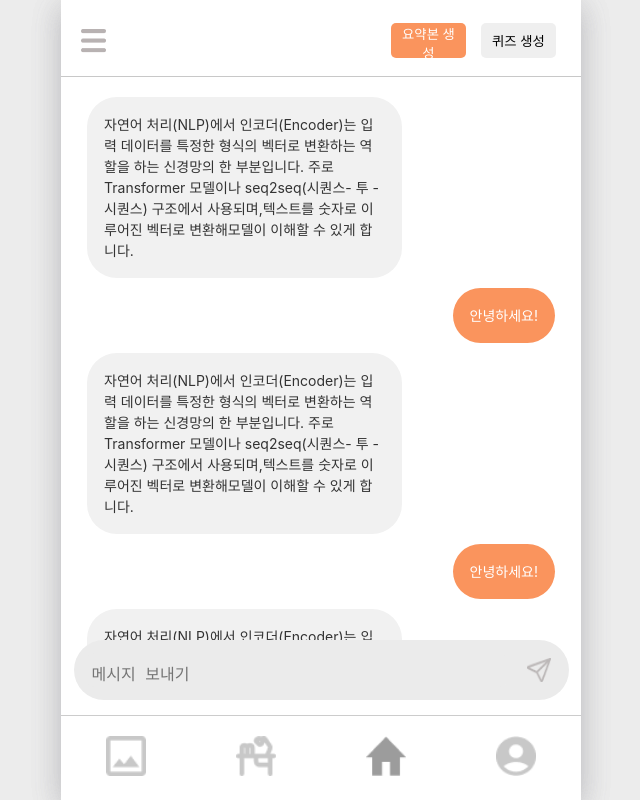
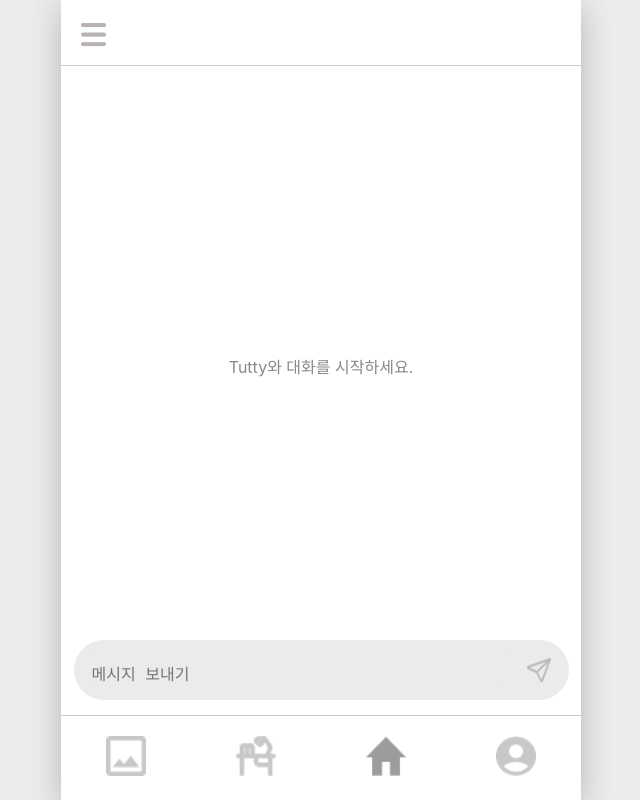
Before and after one commit to sswu-tutty/front-end, a React (Create React App) app: page / in a window 1280 px wide. Shown: the whole page, without its empty margins (319-959 px from the left). Built offline with nearby package versions, Linux system fonts and the light colour scheme.

Commit message:
feat: 챗봇 대화 api 연결

```diff
--- a/src/assets/sass/section/_home.scss
+++ b/src/assets/sass/section/_home.scss
@@ -7,7 +7,6 @@
     align-items: center;
     color: var(--black);
     height: 100vh;
-
 
 
     .home-container {
@@ -157,6 +156,10 @@
             width: 24px;
             height: 24px;
             padding: 8px;
+
+            :hover{
+                background-color: #FA945D;
+            }
         }
     }
 
@@ -192,13 +195,4 @@
             }
         }
     }
-
-
-
-
-
-
-
-
-
 }
--- a/src/pages/Home.js
+++ b/src/pages/Home.js
@@ -1,71 +1,93 @@
-import React, { useState } from 'react';
+import React, { useState, useEffect, useRef } from 'react';
 import FooterBar from '../components/FooterBar';
 import menu from "../assets/menu.png";
 import send from "../assets/send.png";
 import SideMenu from '../components/SideMenu';
+import axios from 'axios';
 
 const Home = () => {
-    // 메시지 없을 때
-    // const [messages, setMessages] = useState([]);
-    // 메시지 전송시
-    const [messages, setMessages] = useState([
-        {
-            text:
-                "자연어 처리(NLP)에서 인코더(Encoder)는 입력 데이터를 특정한 형식의 벡터로 변환하는 역할을 하는 신경망의 한 부분입니다. 주로 Transformer 모델이나 seq2seq(시퀀스- 투 - 시퀀스) 구조에서 사용되며,텍스트를 숫자로 이루어진 벡터로 변환해모델이 이해할 수 있게 합니다.", sent: false
-        },
-        { text: "안녕하세요!", sent: true },
-        {
-            text:
-                "자연어 처리(NLP)에서 인코더(Encoder)는 입력 데이터를 특정한 형식의 벡터로 변환하는 역할을 하는 신경망의 한 부분입니다. 주로 Transformer 모델이나 seq2seq(시퀀스- 투 - 시퀀스) 구조에서 사용되며,텍스트를 숫자로 이루어진 벡터로 변환해모델이 이해할 수 있게 합니다.", sent: false
-        },
-        { text: "안녕하세요!", sent: true },
-        {
-            text:
-                "자연어 처리(NLP)에서 인코더(Encoder)는 입력 데이터를 특정한 형식의 벡터로 변환하는 역할을 하는 신경망의 한 부분입니다. 주로 Transformer 모델이나 seq2seq(시퀀스- 투 - 시퀀스) 구조에서 사용되며,텍스트를 숫자로 이루어진 벡터로 변환해모델이 이해할 수 있게 합니다.", sent: false
-        },
-        { text: "안녕하세요!", sent: true }
+    const URL = 'http://52.78.72.117:8080';
+    const token = localStorage.getItem("authToken");
 
-    ]);
+    const [messages, setMessages] = useState([]);
+    const [inputText, setInputText] = useState('');
+    const [isMenuOpen, setIsMenuOpen] = useState(false);
+    const [chatroomId, setChatroomId] = useState(null);
 
-    const [inputText, setInputText] = useState('');
-    const [showQuiz, setShowQuiz] = useState(false);
-    const [showSummary, setShowSummary] = useState(false);
-    const [isMenuOpen, setIsMenuOpen] = useState(false);
+    // 메시지 컨테이너의 끝을 참조할 수 있도록 useRef 사용
+    const messagesEndRef = useRef(null);
 
+    // 메뉴 토글
     const toggleMenu = () => {
         setIsMenuOpen(!isMenuOpen);
     };
 
-    const addMessage = () => {
-        if (inputText.trim() !== '') {
-            setMessages([...messages, { text: inputText, sent: true }]);
-            setInputText('');
+    // 채팅방 시작 시 순차적으로 chatroomId 설정
+    const startChat = () => {
+        const storedChatroomId = localStorage.getItem('chatroomId');
+        const newChatroomId = storedChatroomId ? parseInt(storedChatroomId) + 1 : 1; // 첫 채팅은 1부터 시작
+        setChatroomId(newChatroomId);
+        localStorage.setItem('chatroomId', newChatroomId);
+        setMessages([]);
+    };
+
+    // 챗봇 API 호출
+    const callChatbotAPI = async (question) => {
+        if (!chatroomId) return;
+
+        try {
+            // API 호출
+            const response = await axios.post(`${URL}/api/ask`, new URLSearchParams({
+                'chatroomId': chatroomId.toString(),
+                'question': question
+            }), {
+                headers: {
+                    'Content-Type': 'application/x-www-form-urlencoded',
+                    'Authorization': `Bearer ${token}`
+                }
+            });
+
+            // 서버 응답 처리
+            const { answer } = response.data;
+            setMessages([
+                ...messages,
+                { text: question, sent: true }, // 사용자가 보낸 메시지 추가
+                { text: answer, sent: false }   // 챗봇의 응답 추가
+            ]);
+        } catch (error) {
+            console.error('API 호출 오류:', error);
         }
     };
 
-    // 요약본 생성 메시지 추가
-    const addSummaryMessage = () => {
-        setShowSummary(!showSummary);
-        setMessages([
-            ...messages,
-            { text: "요약본이 생성되었습니다.", sent: false } // 요약 메시지 추가
-        ]);
+    // 메시지 추가
+    const addMessage = () => {
+        if (inputText.trim() !== '') {
+            setMessages([...messages, { text: inputText, sent: true }]); // 사용자 메시지 추가
+            setInputText(''); // 입력 필드 초기화
+
+            // 챗봇 API 호출
+            callChatbotAPI(inputText);
+        }
     };
 
-    // 퀴즈 생성 메시지 추가
-    const addQuizMessage = () => {
-        setShowQuiz(!showQuiz);
-        setMessages([
-            ...messages,
-            { text: "퀴즈가 생성되었습니다.", sent: false } // 퀴즈 메시지 추가
-        ]);
+    // 입력값 변경 시 처리
+    const handleInputChange = (e) => {
+        setInputText(e.target.value);
+        e.target.style.height = 'auto';
+        e.target.style.height = `${e.target.scrollHeight - 16}px`;
     };
 
-    const handleInputChange = (e) => {
-        setInputText(e.target.value);
-        e.target.style.height = 'auto'; // 높이를 초기화하여 스크롤 높이를 계산
-        e.target.style.height = `${e.target.scrollHeight - 16}px`; // 내용에 맞게 높이 조정
-    };
+    // 페이지 로드 시 채팅방 시작
+    useEffect(() => {
+        startChat();
+    }, []);
+
+    // 메시지가 변경될 때마다 스크롤을 맨 아래로 이동
+    useEffect(() => {
+        if (messagesEndRef.current) {
+            messagesEndRef.current.scrollIntoView({ behavior: 'smooth' });
+        }
+    }, [messages]);
 
     return (
         <div className="Home_wrap container">
@@ -74,15 +96,14 @@ const Home = () => {
                 <div className='buttons'>
                     {messages.length > 0 && (
                         <>
-                            <button className='sum-message' onClick={addSummaryMessage}>요약본 생성</button>
-                            <button className='quiz-mesaage' onClick={addQuizMessage}>퀴즈 생성</button>
+                            <button className='sum-message'>요약본 생성</button>
+                            <button className='quiz-mesaage'>퀴즈 생성</button>
                         </>
                     )}
                 </div>
             </header>
 
             <SideMenu isOpen={isMenuOpen} toggleMenu={toggleMenu} />
-
 
             <div className="chat-container">
                 {messages.length === 0 ? (
@@ -97,6 +118,7 @@ const Home = () => {
                                 {msg.text}
                             </div>
                         ))}
+                        <div ref={messagesEndRef} />
                     </div>
                 )}
             </div>
@@ -107,11 +129,10 @@ const Home = () => {
                     onChange={handleInputChange}
                     rows="1"
                     placeholder="메시지 보내기"
-                    style={{ resize: "none", overflow: "hidden" }} // 크기 조절 비활성화 및 스크롤 숨김
+                    style={{ resize: "none", overflow: "hidden" }}
                 />
                 <img src={send} onClick={addMessage} alt="Send" />
             </div>
-
 
             <FooterBar />
         </div>
```
